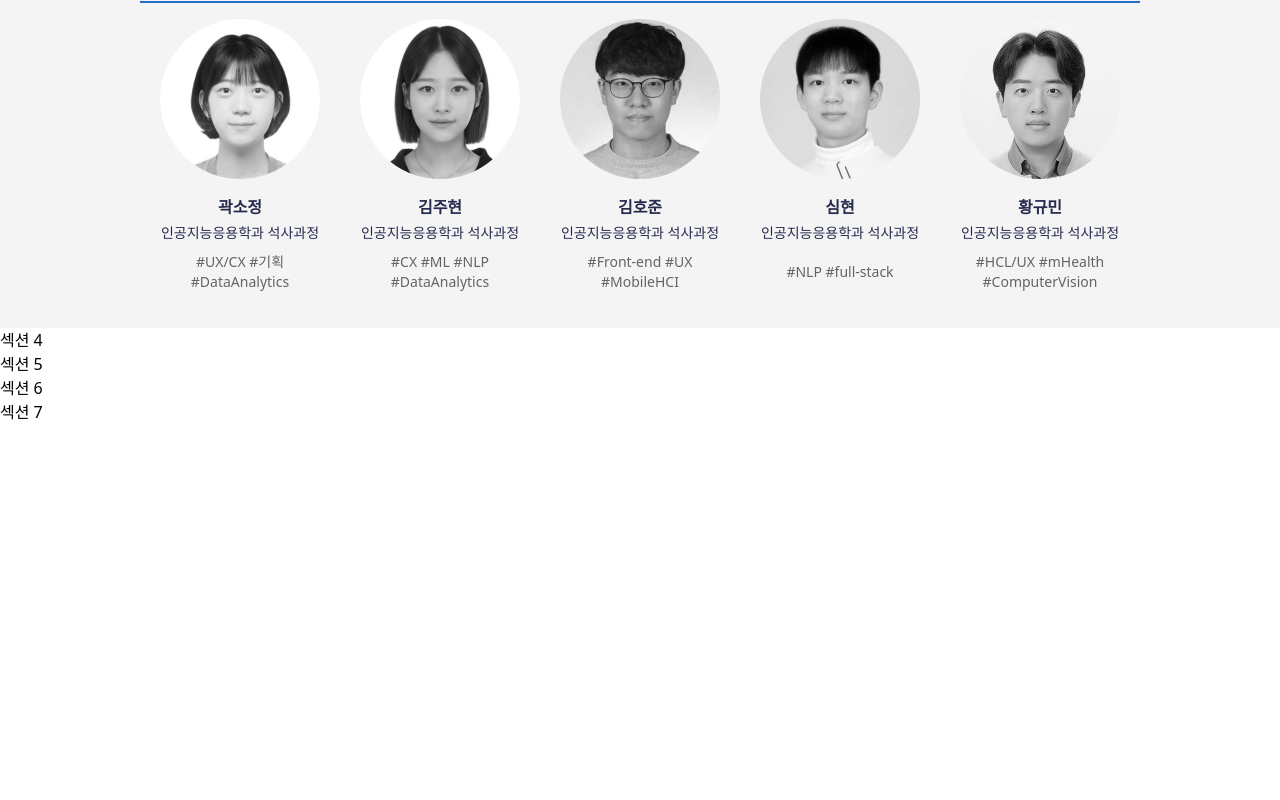
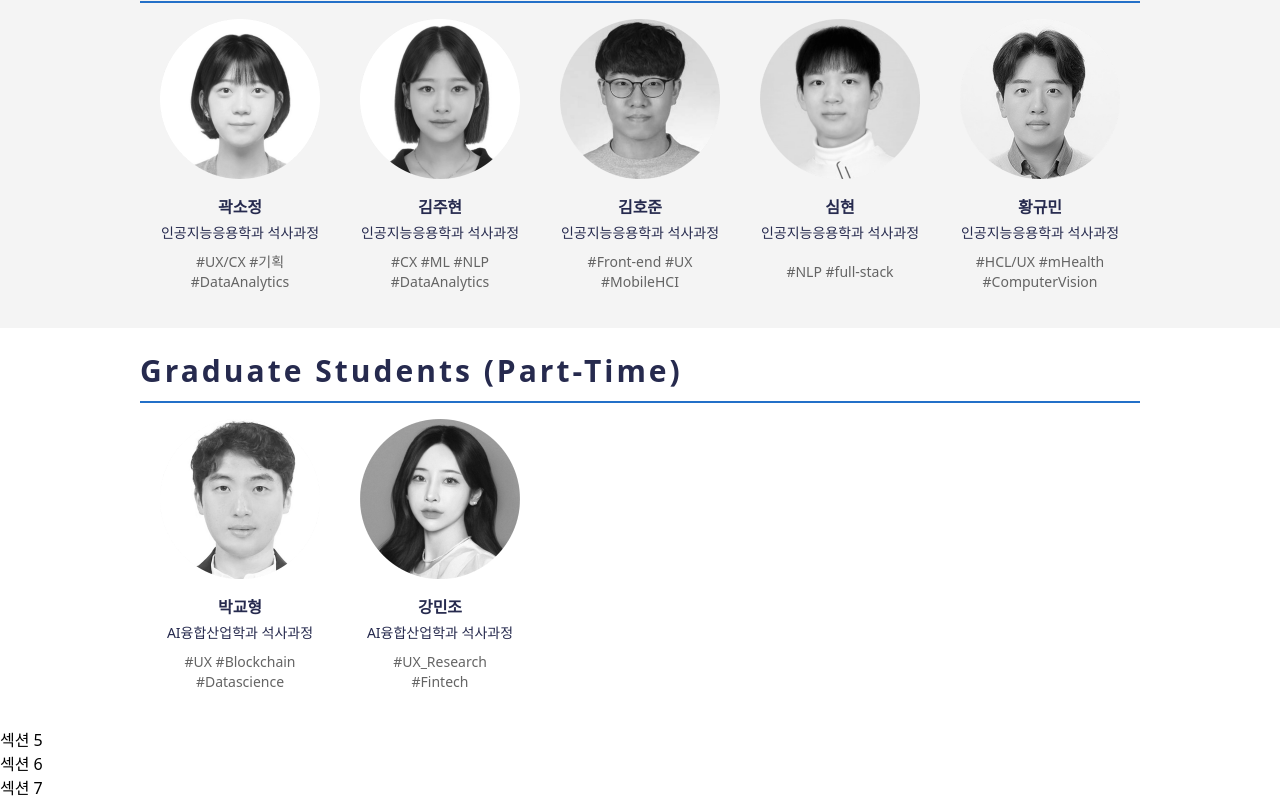
Before and after one commit to HCCLab-Study/lab-sites, a React (Vite) app: page /people in a window 1280 px wide. Shown: the part 746-1546 px from the top of the page. Before the commit the page ends 1170 px from the top, so only its background shows below. Built offline with nearby package versions, Linux system fonts and the light colour scheme.

Commit message:
[ :sparkle: | #4 | Feat] section4 완료

```diff
--- a/src/pages/people/_components/section4.tsx
+++ b/src/pages/people/_components/section4.tsx
@@ -1,11 +1,38 @@
 import React from 'react';
 
-// Graduate Students(part-time), Undergraduate Researchers 부분
+// Graduate Students(part-time) 부분
+
+const graduateStudentData = [
+  {name: '박교형',
+    department: 'AI융합산업학과 석사과정',
+    interests: ['#UX', '#Blockchain', '#Datascience'],
+    imageUrl: 'src/assets/images/people/박교형.png',
+  },
+  {name: '강민조',
+    department: 'AI융합산업학과 석사과정',
+    interests: ['#UX_Research', '#Fintech'],
+    imageUrl: 'src/assets/images/people/강민조.png',
+  },
+];
+
 function Section4() {
   return (
-    <section>
-      <h2>섹션 4</h2>
-      {/* 섹션 4 내용 */}
+    <section className='relative w-full	h-[400px] left-0 right-0'>
+      <div className='absolute h-[350px] w-[1000px] left-1/2 top-1/2 transform -translate-x-1/2 -translate-y-1/2 font-roboto text-custom-navy'>
+        <div className='absolute h-[50px] w-full border-b-2 border-custom-blue'>
+          <h2 className='absolute flex items-center text-3xl font-semibold tracking-widest'>Graduate Students (Part-Time)</h2>
+        </div>
+        <div className="flex flex-row relative top-[50px]">
+          {graduateStudentData.map((person, index) => (
+            <div key={index} className='flex flex-col items-center justify-center'>
+              <img src={person.imageUrl} alt={`${person.name} 이미지`} className='w-[160px] h-[160px] object-cover mx-5 my-4'/>
+              <p className='font-bold'>{person.name}</p>
+              <p className='text-sm p-1'>{person.department}</p>
+              <p className='text-sm text-font-gray w-[140px] h-[50px] text-center items-center flex justify-center items-center'>{person.interests.join(' ')}</p>
+            </div>
+          ))}
+        </div>
+      </div>
     </section>
   );
 }
```
